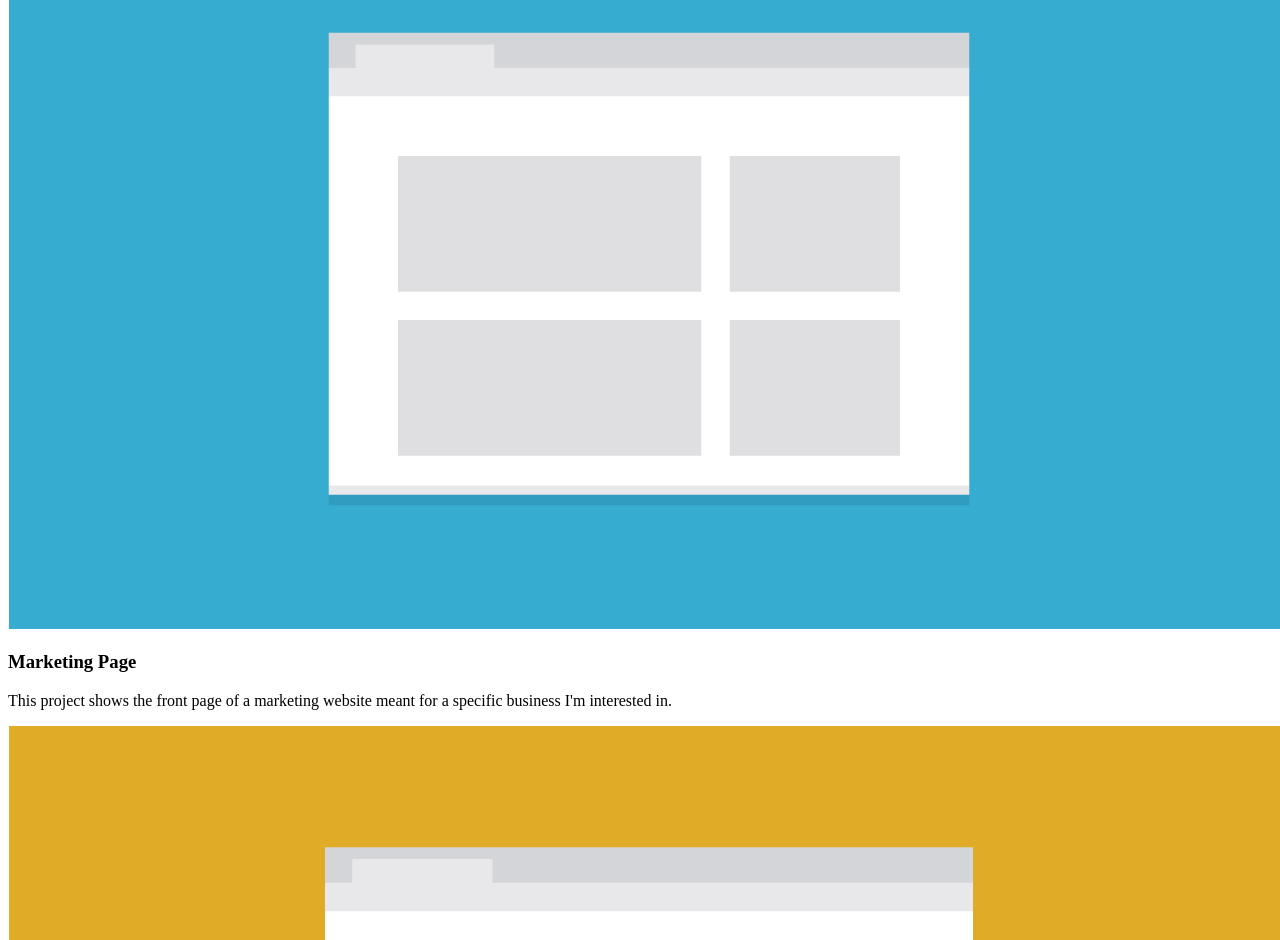
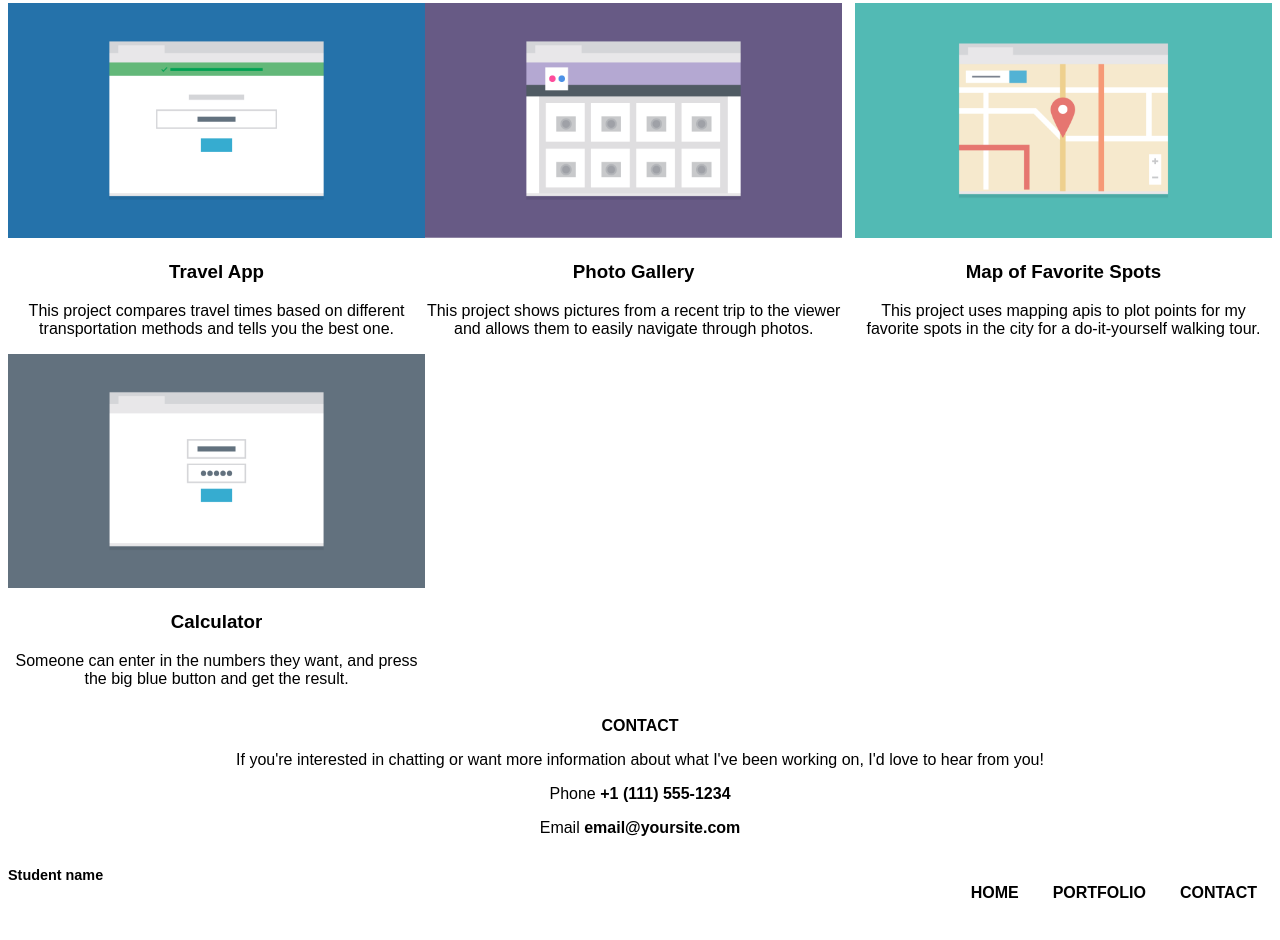
Before and after one commit to mhenson30/techdegree_project_2, a plain HTML site: page index.html in a window 1280 px wide. Shown: the part 571-1511 px from the top of the page. Drawn offline with Linux system fonts and the light colour scheme; a web font is replaced by a local one.

Commit message:
main css

```diff
--- a/css/styles.css
+++ b/css/styles.css
@@ -0,0 +1,153 @@
+p{
+    font-family: 'Khula', sans-serif;
+    font-weight: 300;
+    text-align: center;
+}
+img{
+
+    width: 100%;
+}
+
+.outerwrap{
+    background-color: ;
+	width: 100%;
+	display: block;
+	clear: both;
+
+}
+
+.innerwrap{
+	background-color: #ffffff;
+	width: 100%;
+	margin: 0 auto;
+	display: block;
+
+}
+
+nav ul li{
+ list-style-type: none;
+    font-weight: 700;
+}
+
+nav a{
+    text-decoration: none;
+    color: black;
+    text-transform: uppercase;
+}
+
+h1, h2, h3, li{
+  font-family: 'Khula', sans-serif;
+text-align: center;
+
+}
+h3{
+    font-weight: 700;
+}
+
+h2{
+    text-transform: uppercase;
+    font-size: 1em;
+}
+
+span{
+    font-weight: 600;
+}
+
+footer p{
+    display: inline-block;
+    font-weight: 700;
+    font-size: .9em;
+}
+
+footer a{
+    text-transform: uppercase;
+    color: black;
+    float: right;
+}
+
+footer span.large{
+    display:none;
+}
+/*media queries*/
+
+
+
+@media (min-width:768px){
+
+    .clearfix::after{
+        content:"";
+        display: table;
+        clear:both;
+
+    }
+  footer span.mobile{
+    display:none;
+}
+    footer span.large{
+    display: inline-block;
+        float:right;
+    }
+
+
+    span.large a{
+        text-decoration: none;
+    }
+
+   li{
+    display: inline-block;
+    font-weight: 700;
+    padding: 15px;
+    }
+
+    nav{
+        text-align: center;
+    }
+
+    header img{
+        float: right;
+        width: 33%;
+    }
+    header p{
+        margin: 10px;
+    }
+    .one,.two,.three{
+        width: 50%;
+        float:left;
+    }
+    .four, .five, .six{
+        width: 50%;
+        float: right;
+    }
+    h2{
+        text-align: center;
+    }
+
+
+
+}
+
+@media (min-width: 1024px){
+    .clearfix::after{
+        content:"";
+        display: table;
+        clear:both;
+
+    }
+   footer span.mobile{
+    display:none;
+}
+    footer span.large{
+    display: inline-block;
+}
+    .one, .two{
+        float:right;
+        width: 33%;
+    }
+    .three, .four{
+        width: 33%;
+    }
+    .five, .six{
+        width: 33%;
+        float: left;
+    }
+}
--- a/index.html
+++ b/index.html
@@ -4,45 +4,83 @@
     <head>
          <meta charset="utf-8">
          <meta name="viewport" content="width=device-width, initial-scale=1">
-         <link rel="stylesheet" src="css/styles.css"/>
+         <link rel="stylesheet" href="css/styles.css">
+         <link href="https://fonts.googleapis.com/css?family=Khula:300,600,700" rel="stylesheet">
     </head>
 
     <body>
+      <div class="outerwrap">
+      <div class="innerwrap">
        <header>
            <h1>Student Name</h1>
+           <nav>
            <ul>
                <li><a href="#">Home</a></li>
                <li><a href="#">Portfolio</a></li>
                <li><a href="#">Contact</a></li>
 
            </ul>
+           </nav>
+           <section class="profile" class="clearfix">
            <img src="images/responsive-layout-profile.png"/>
            <p>Hi! I'm a front-end developer who loves responsive design and css. I recently finished a degree in front-end web development at Treehouse and am exited to put all my skills to use!</p>
+           </section>
        </header>
 
-       <div id="portfolio">
+       <section id="portfolio" class="clearfix">
           <h2>Portfolio</h2>
+          <div class="one">
           <img src="images/portfolio-1.png"/>
           <h3>Marketing Page</h3>
           <p>This project shows the front page of a marketing website meant for a specific business I'm interested in.</p>
+           </div>
+           <div class="two">
           <img src="images/portfolio-2.png"/>
           <h3>Search Page</h3>
           <p>This project searches through a specific database to find information that the user is trying to look up.</p>
+           </div>
+           <div class="three">
           <img src="images/portfolio-3.png"/>
           <h3>Travel App</h3>
           <p>This project compares travel times based on different transportation methods and tells you the best one.</p>
+           </div>
+           <div class="four">
           <img src="images/portfolio-4.png"/>
           <h3>Map of Favorite Spots</h3>
           <p>This project uses mapping apis to plot points for my favorite spots in the city for a do-it-yourself walking tour.</p>
+           </div>
+           <div class="five">
           <img src="images/portfolio-5.png"/>
           <h3>Photo Gallery</h3>
           <p>This project shows pictures from a recent trip to the viewer and allows them to easily navigate through photos.</p>
+           </div>
+           <div class="six">
           <img src="images/portfolio-6.png"/>
           <h3>Calculator</h3>
           <p>Someone can enter in the numbers they want, and press the big blue button and get the result.</p>
+           </div>
+
+       </section>
+       <section id="contact">
+          <h2>Contact</h2>
+          <p>If you're interested in chatting or want more information about what I've been working on, I'd love to hear from you!</p>
+           <p>Phone <span>+1 (111) 555-1234</span></p>
+           <p>Email <span>email@yoursite.com</span></p>
+          </section>
 
        </div>
+       </div>
+       <footer>
+          <div class="outerwrap">
+           <p>Student name</p>
+            <span class="mobile"><a href="#"><p>Back to Top</p></a></span>
+            <span class="large"><ul>
+               <li><a href="#">Home</a></li>
+               <li><a href="#">Portfolio</a></li>
+               <li><a href="#">Contact</a></li>
 
-
+                </ul></span>
+           </div>
+       </footer>
     </body>
 </html>
```
